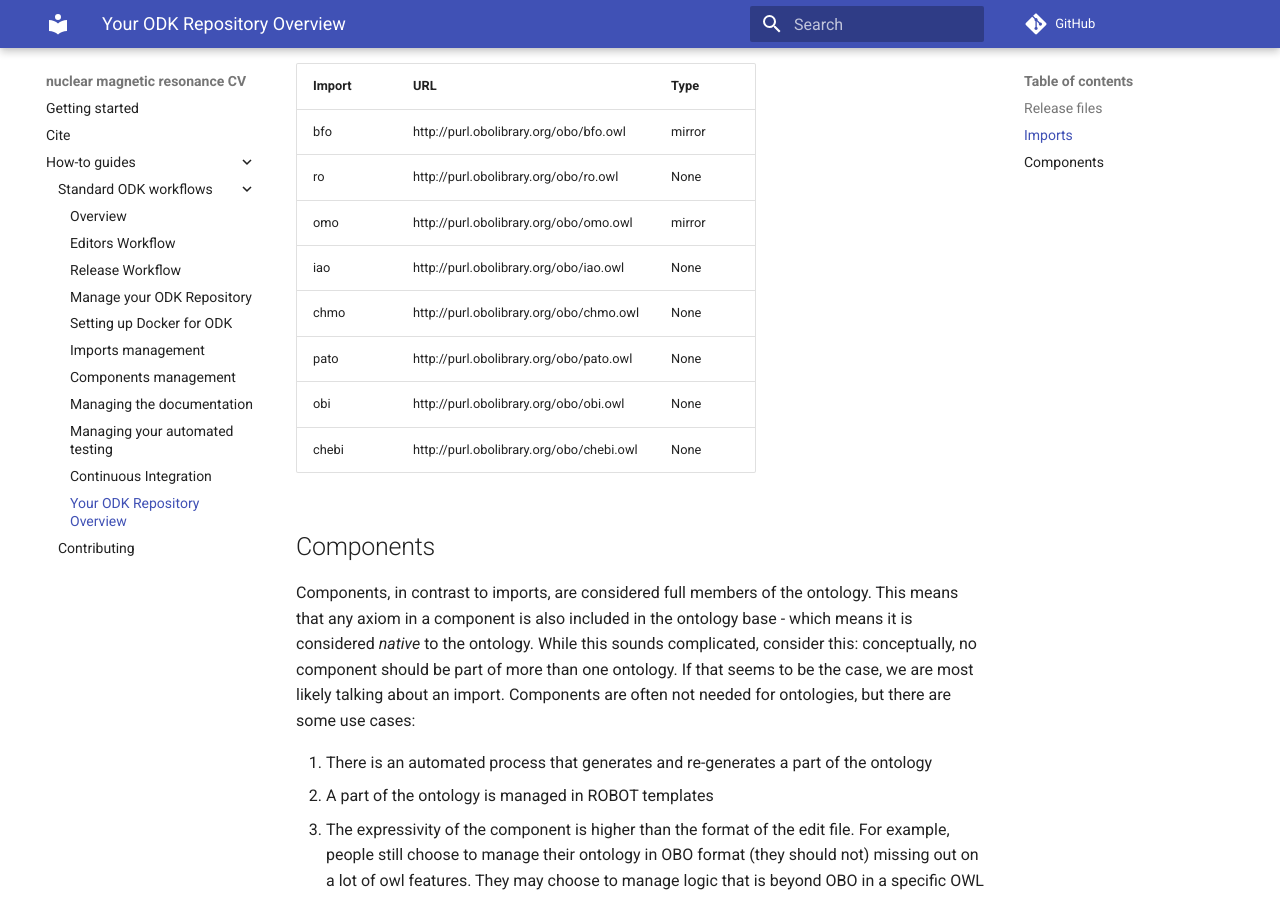
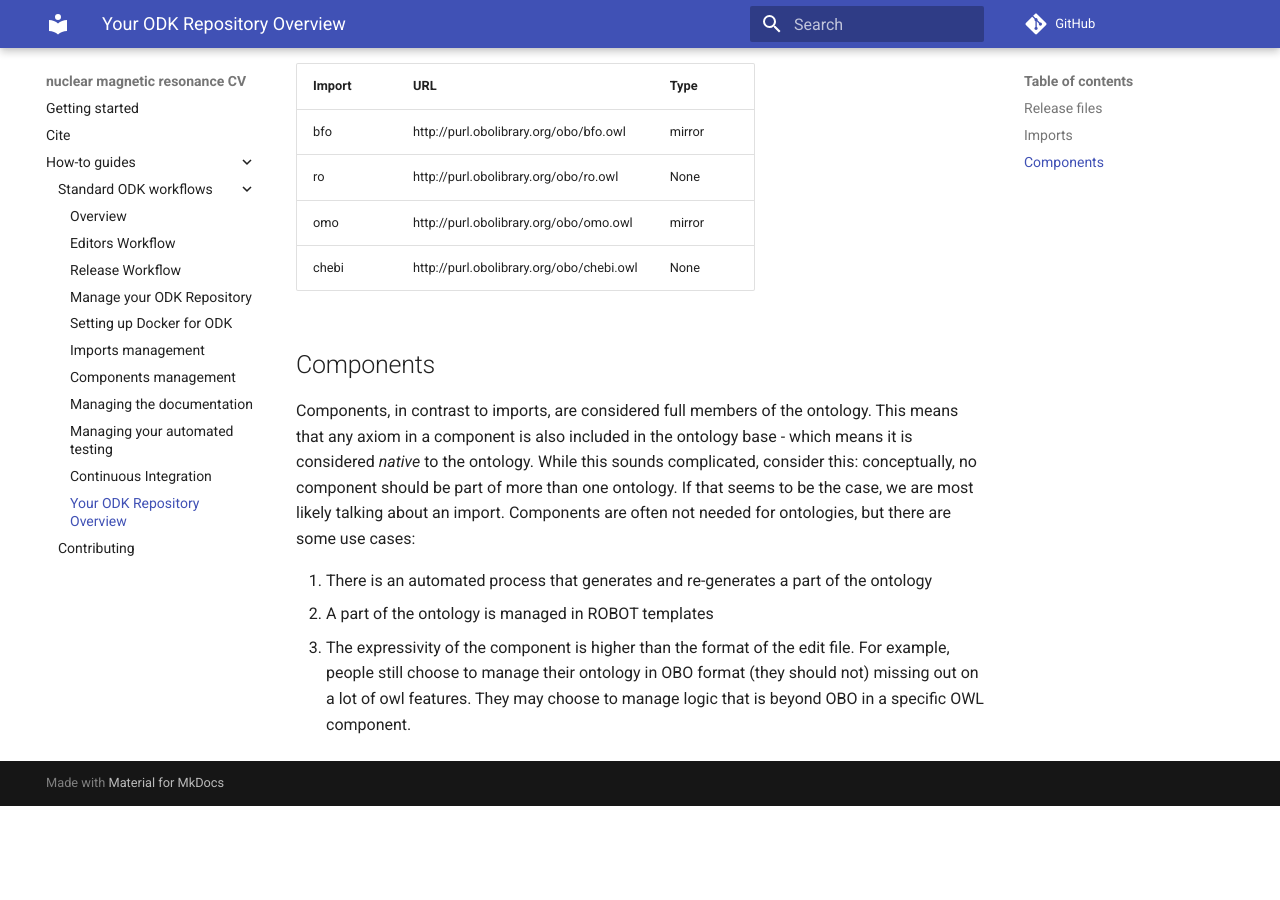
Before and after one commit to nmrML/nmrCV, an MkDocs documentation site: the page built from docs/odk-workflows/RepositoryFileStructure.md, in a window 1280 px wide and 900 px high, scrolled down 644 px. Built offline with MkDocs 1.6.1 and Material for MkDocs 9.7.7, drawn with Linux system fonts in a browser that asks for light colours; comment, search, counter and statistics services are not loaded; after the commit the page ends 1450 px from its top, so only the background shows below that.

Commit message:
Ignore IAO, CHMO, OBI & PATO for now

```diff
--- a/docs/odk-workflows/RepositoryFileStructure.md
+++ b/docs/odk-workflows/RepositoryFileStructure.md
@@ -19,10 +19,6 @@ These are the current imports in NMRCV
 | bfo | http://purl.obolibrary.org/obo/bfo.owl | mirror |
 | ro | http://purl.obolibrary.org/obo/ro.owl | None |
 | omo | http://purl.obolibrary.org/obo/omo.owl | mirror |
-| iao | http://purl.obolibrary.org/obo/iao.owl | None |
-| chmo | http://purl.obolibrary.org/obo/chmo.owl | None |
-| pato | http://purl.obolibrary.org/obo/pato.owl | None |
-| obi | http://purl.obolibrary.org/obo/obi.owl | None |
 | chebi | http://purl.obolibrary.org/obo/chebi.owl | None |
 
 ## Components
```
Also changed, not shown: src/ontology/nmrCV-odk.yaml (+4 -4 lines), 2 other files.
